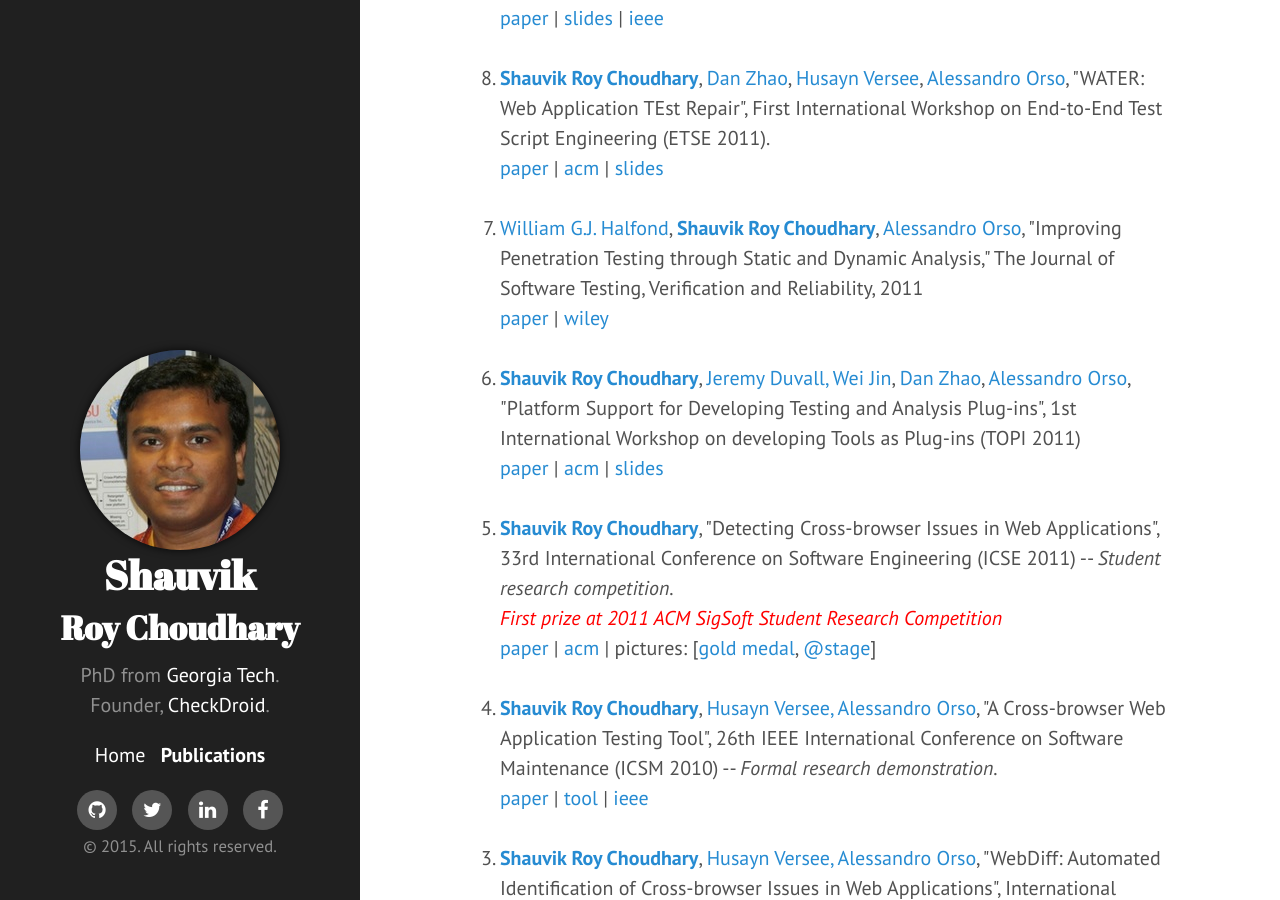
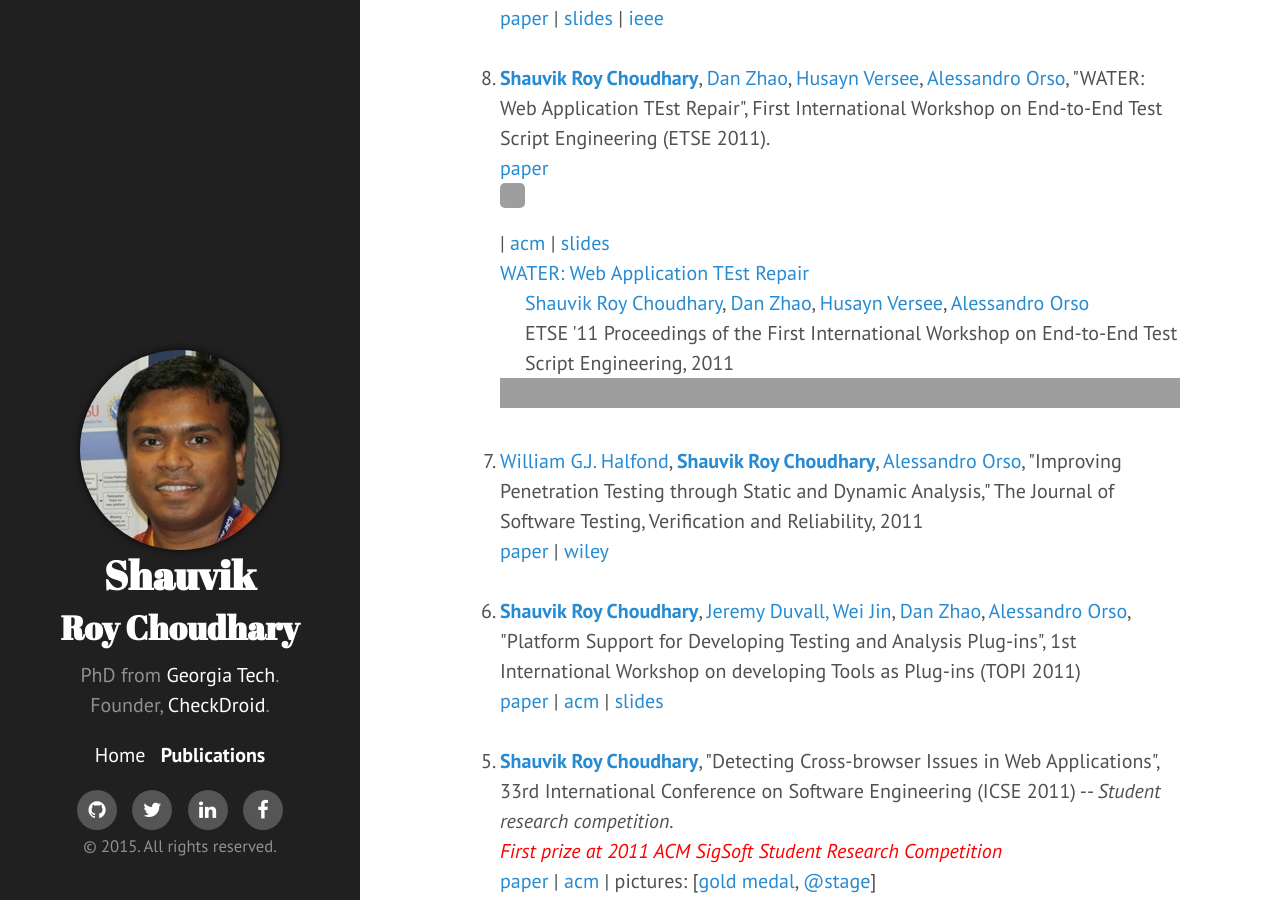
Before and after one commit to shauvik/shauvik.github.io, a Jekyll site: the page built from publications.html, in a window 1280 px wide and 900 px high, scrolled down 1711 px. Built offline with Jekyll 4.4.1, drawn with Linux system fonts in a browser that asks for light colours; nearby versions of some CDN libraries; Markdown is read by kramdown in place of the engine named in the settings; grey boxes are pictures that could not be loaded.

Commit message:
Update publications.html

```diff
--- a/publications.html
+++ b/publications.html
@@ -60,7 +60,14 @@ Applications", Proceedings of the 36th IEEE and ACM SIGSOFT International Confer
 <a href="/public/pubs/roychoudhary12icst.pdf">paper</a> | <a href="/public/pubs/roychoudhary12icst.pptx">slides</a> | <a href="http://doi.ieeecomputersociety.org/10.1109/ICST.2012.97">ieee</a><br><br>
 
 <li><a><b>Shauvik Roy Choudhary</b></a>, <a>Dan Zhao</a>, <a>Husayn Versee</a>, <a href="http://www.cc.gatech.edu/~orso/">Alessandro Orso</a>, "WATER: Web Application TEst Repair", First International Workshop on End-to-End Test Script Engineering (ETSE 2011). </li>
-<a href="/public/pubs/roychoudhary11etse.pdf">paper</a> | <a href="#">acm</a> | <a href="/public/pubs/WATER.pptx">slides</a><br><br>
+<a href="http://dl.acm.org/authorize?N90177">paper</a> <img src="http://dl.acm.org/images/oa.gif" width="25" height="25" border="0" alt="ACM DL Author-ize service" style="vertical-align:middle"/> |
+<a href="#">acm</a> |
+<a href="/public/pubs/WATER.pptx">slides</a>
+<!-- ACM DL Article: WATER: Web Application TEst Repair -->
+<div class="acmdlitem" id="item2002935"><a href="http://dl.acm.org/authorize?N90177" title="WATER: Web Application TEst Repair">WATER: Web Application TEst Repair</a><div style="margin-left:25px"><a href="http://dl.acm.org/author_page.cfm?id=81435595143" >Shauvik Roy Choudhary</a>, <a href="http://dl.acm.org/author_page.cfm?id=81485644780" >Dan Zhao</a>, <a href="http://dl.acm.org/author_page.cfm?id=81474697623" >Husayn Versee</a>, <a href="http://dl.acm.org/author_page.cfm?id=81100565192" >Alessandro Orso</a><br />ETSE '11 Proceedings of the First International Workshop on End-to-End Test Script Engineering,&nbsp;2011</div></div>
+<!-- ACM DL Bibliometrics: WATER: Web Application TEst Repair-->
+<div class="acmdlstat" id ="stats2002935"><iframe src="http://dl.acm.org/authorizestats?N90177" width="100%" height="30" scrolling="no" frameborder="0">frames are not supported</iframe></div>
+<br>
 
 <li><a href="http://www-bcf.usc.edu/~halfond/">William G.J. Halfond</a>, <a><b>Shauvik Roy Choudhary</b></a>, <a href="http://www.cc.gatech.edu/~orso/">Alessandro Orso</a>, "Improving Penetration Testing through Static and Dynamic Analysis,"
 The Journal of Software Testing, Verification and Reliability, 2011</li>
```
